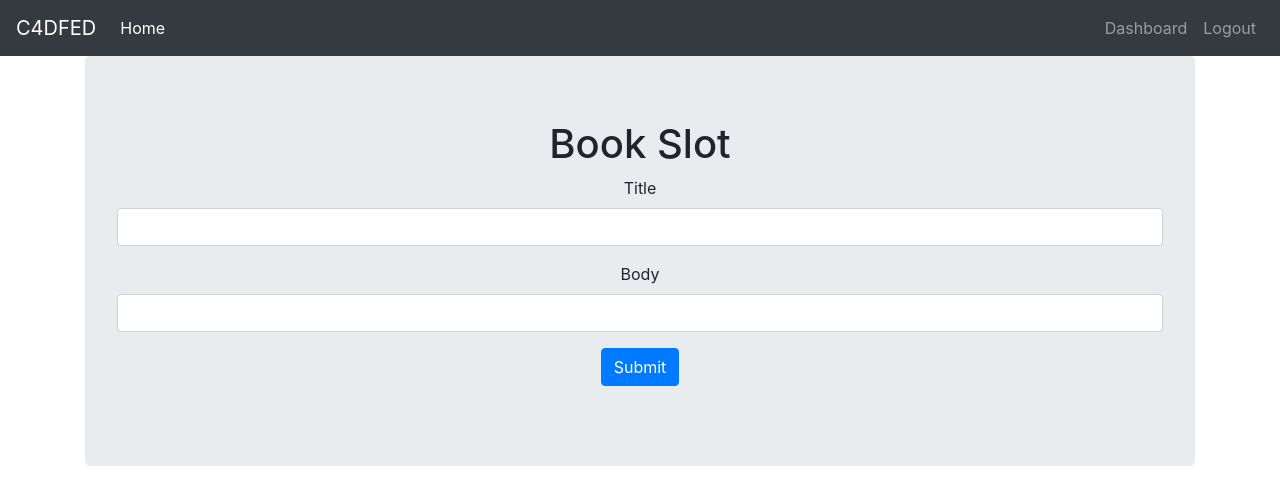
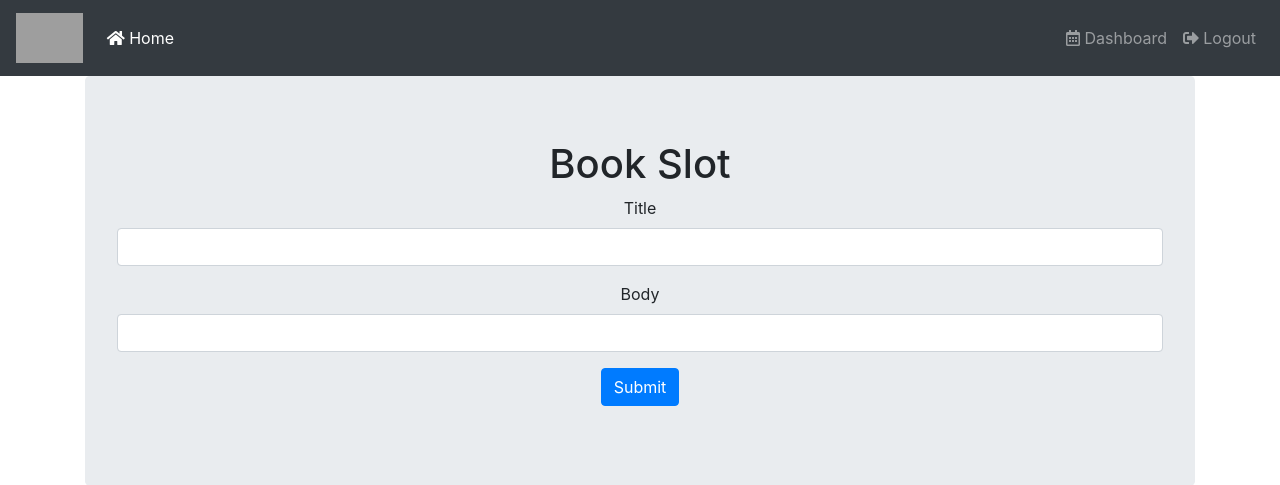
Before and after one commit to rishi-s8/book-slots, a Flask app: page /book_slot in a window 1280 px wide. Shown: the top 485 px of the page. Run offline with Flask 2, Linux system fonts and the light colour scheme; a user stored in the database is signed in; some libraries are stand-ins or nearby versions; grey boxes are pictures that could not be loaded.

Commit message:
Added Logo, Favicon and Icons

```diff
--- a/templates/includes/_navbar.html
+++ b/templates/includes/_navbar.html
@@ -1,5 +1,5 @@
 <nav class="navbar navbar-expand-md navbar-dark bg-dark">
-  <a class="navbar-brand" href="#">C4DFED</a>
+  <a class="navbar-brand" href="#"><img src="{{url_for('static', filename = 'logo.jpg')}}" height="50"></a>
   <button class="navbar-toggler" type="button" data-toggle="collapse" data-target="#navbarsExampleDefault" aria-controls="navbarsExampleDefault" aria-expanded="false" aria-label="Toggle navigation">
     <span class="navbar-toggler-icon"></span>
   </button>
@@ -7,23 +7,23 @@
   <div class="collapse navbar-collapse" id="navbarsExampleDefault">
     <ul class="navbar-nav mr-auto">
       <li class="nav-item active">
-        <a class="nav-link" href="/">Home <span class="sr-only">(current)</span></a>
+        <a class="nav-link" href="/"><i class="fas fa-home"></i> Home <span class="sr-only">(current)</span></a>
       </li>
     </ul>
     <ul class="nav navbar-nav navbar-right">
       {% if session.logged_in %}
         <li class="nav-item">
-          <a class="nav-link" href="/dashboard">Dashboard</a>
+          <a class="nav-link" href="/dashboard"><i class="far fa-calendar-alt"></i> Dashboard</a>
         </li>
         <li class="nav-item">
-          <a class="nav-link" href="/logout">Logout</a>
+          <a class="nav-link" href="/logout"><i class="fas fa-sign-out-alt"></i> Logout</a>
         </li>
       {% else %}
         <li class="nav-item">
-          <a class="nav-link" href="/login">Login</a>
+          <a class="nav-link" href="/login"><i class="fas fa-sign-in-alt"></i> Login</a>
         </li>
         <li class="nav-item">
-          <a class="nav-link" href="/register">Register</a>
+          <a class="nav-link" href="/register"><i class="fas fa-user-plus"></i> Register</a>
         </li>
       {% endif %}
     </ul>
--- a/templates/layout.html
+++ b/templates/layout.html
@@ -3,6 +3,9 @@
   <head>
     <title>C4DFED Booking</title>
     <link href="https://stackpath.bootstrapcdn.com/bootstrap/4.3.1/css/bootstrap.min.css" rel="stylesheet" integrity="sha384-ggOyR0iXCbMQv3Xipma34MD+dH/1fQ784/j6cY/iJTQUOhcWr7x9JvoRxT2MZw1T" crossorigin="anonymous">
+    <link rel="shortcut icon" href="{{ url_for('static', filename='favicon.ico') }}">
+    <link rel="stylesheet" href="https://maxcdn.bootstrapcdn.com/bootstrap/4.3.1/css/bootstrap.min.css">
+    <link rel="stylesheet" href="https://use.fontawesome.com/releases/v5.6.3/css/all.css" integrity="sha384-UHRtZLI+pbxtHCWp1t77Bi1L4ZtiqrqD80Kn4Z8NTSRyMA2Fd33n5dQ8lWUE00s/" crossorigin="anonymous">
   </head>
 
   <body>
@@ -13,7 +16,9 @@
       {% include 'includes/_messages.html' %}
       {% block body %} {% endblock %}
     </div>
-    <script src="https://stackpath.bootstrapcdn.com/bootstrap/4.3.1/js/bootstrap.min.js" integrity="sha384-JjSmVgyd0p3pXB1rRibZUAYoIIy6OrQ6VrjIEaFf/nJGzIxFDsf4x0xIM+B07jRM" crossorigin="anonymous">
-    </script>
+    <script src="https://stackpath.bootstrapcdn.com/bootstrap/4.3.1/js/bootstrap.min.js" integrity="sha384-JjSmVgyd0p3pXB1rRibZUAYoIIy6OrQ6VrjIEaFf/nJGzIxFDsf4x0xIM+B07jRM" crossorigin="anonymous"></script>
+    <script src="https://ajax.googleapis.com/ajax/libs/jquery/3.5.1/jquery.min.js"></script>
+    <script src="https://cdnjs.cloudflare.com/ajax/libs/popper.js/1.16.0/umd/popper.min.js"></script>
+    <script src="https://maxcdn.bootstrapcdn.com/bootstrap/4.3.1/js/bootstrap.min.js"></script>
   </body>
 </html>
```
